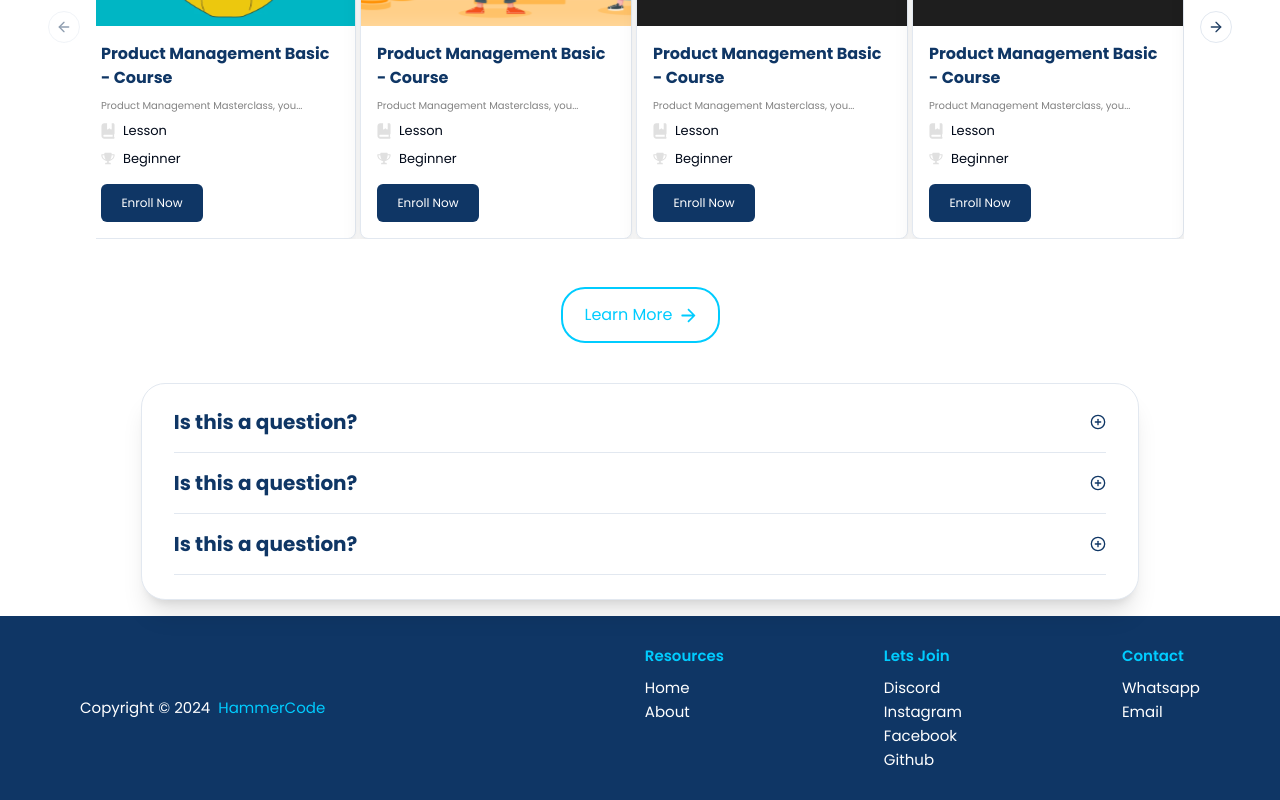
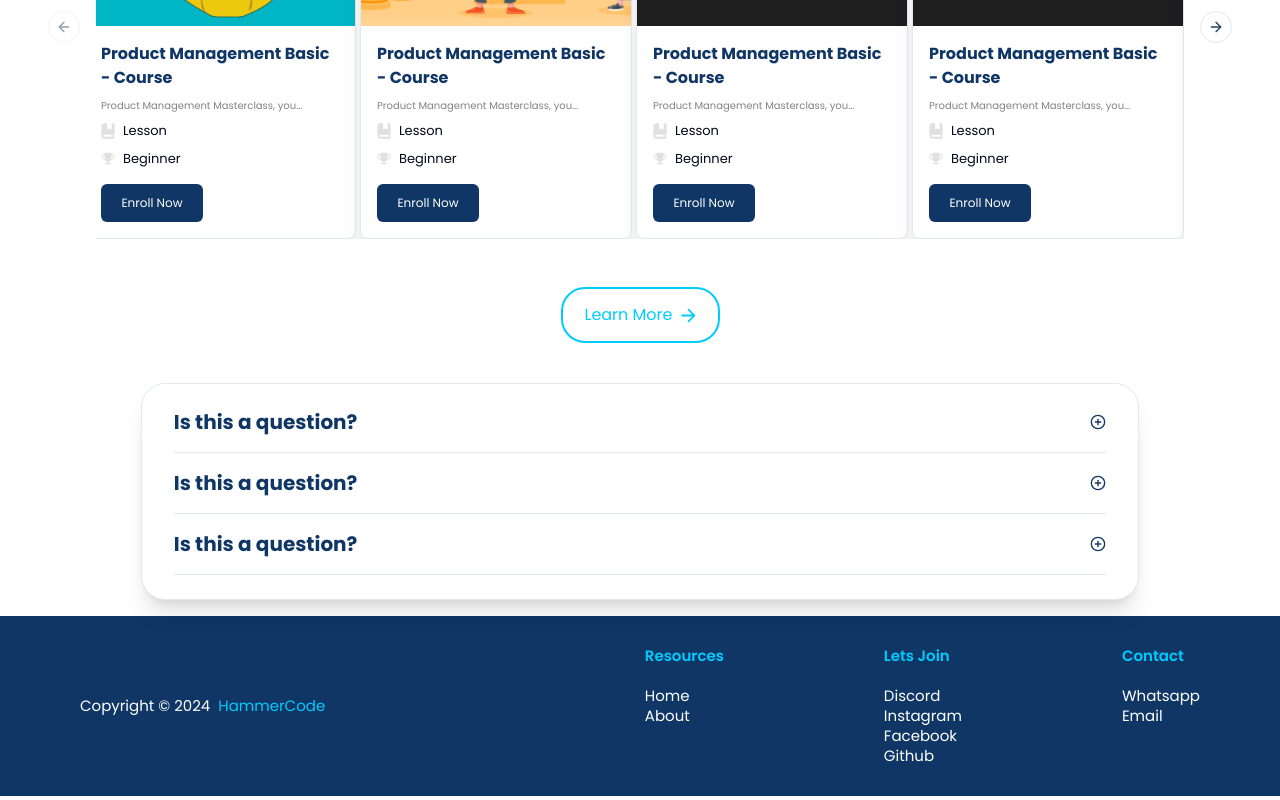
Before and after one commit to hammer-code/lms-fe, a Next.js app: page / in a window 1280 px wide. Shown: the part 1265-2065 px from the top of the page. Built offline with nearby package versions, Linux system fonts and the light colour scheme.

Commit message:
fix: text in the footer

```diff
--- a/src/features/Main/components/Footer/index.tsx
+++ b/src/features/Main/components/Footer/index.tsx
@@ -2,33 +2,33 @@ import { FC } from 'react';
 
 const Footer: FC = () => {
   return (
-    <div className="bg-[#0F3665] flex flex-wrap justify-between text-white md:px-20 px-8 py-8 text-xs md:text-[15px] md:flex-row flex-col gap-6 md:gap-4 ">
-      <div className="flex gap-2 items-center justify-center">
+    <div className="bg-[#0F3665] flex flex-wrap justify-between text-white md:px-20 px-8 py-8 text-xs md:text-[15px] md:flex-row flex-col-reverse gap-6 md:gap-4 ">
+      <div className="flex gap-2 items-center text-left">
         <span>Copyright &copy; 2024</span>
         <span className="text-primary-blue ">HammerCode</span>
       </div>
-      <div className="flex md:gap-40 md:flex-row flex-col gap-4 text-center md:text-left">
-        <div>
+      <div className="flex md:gap-40 md:flex-row flex-col gap-4">
+        <div className="flex flex-col gap-2">
           <h1 className="font-semibold md:mb-4 text-primary-blue ">
             Resources
           </h1>
-          <div className="flex flex-col gap-2">
+          <div className="flex flex-col gap-1">
             <p>Home</p>
             <p>About</p>
           </div>
         </div>
-        <div>
+        <div className="flex flex-col gap-2">
           <h1 className="font-semibold md:mb-4 text-primary-blue">Lets Join</h1>
-          <div className="flex flex-col gap-2 ">
+          <div className="flex flex-col gap-1">
             <p>Discord</p>
             <p>Instagram</p>
             <p>Facebook</p>
             <p>Github</p>
           </div>
         </div>
-        <div>
+        <div className="flex flex-col gap-2">
           <h1 className="font-semibold md:mb-4 text-primary-blue">Contact</h1>
-          <div className="flex flex-col gap-2">
+          <div className="flex flex-col gap-1">
             <p>Whatsapp</p>
             <p>Email</p>
           </div>
```
